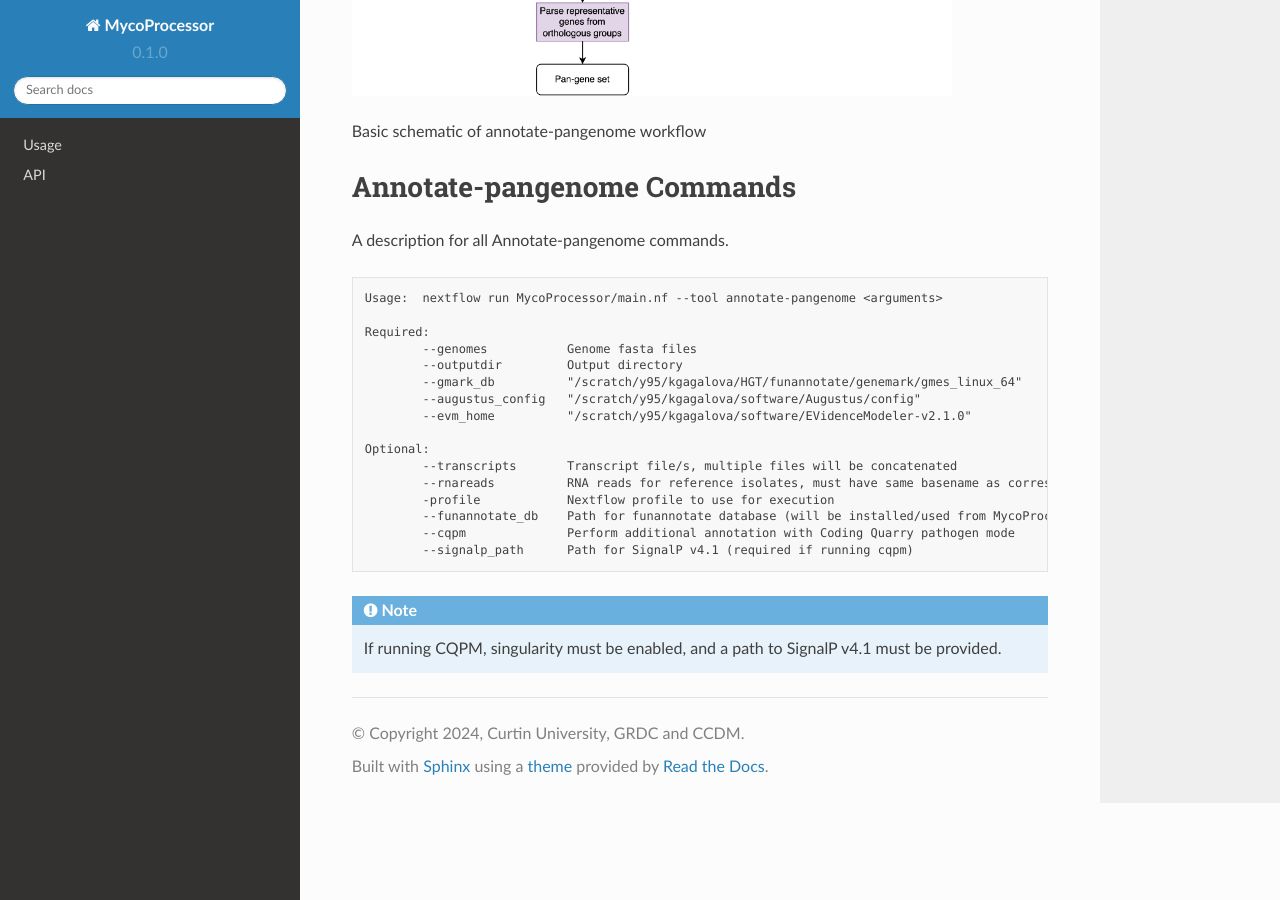
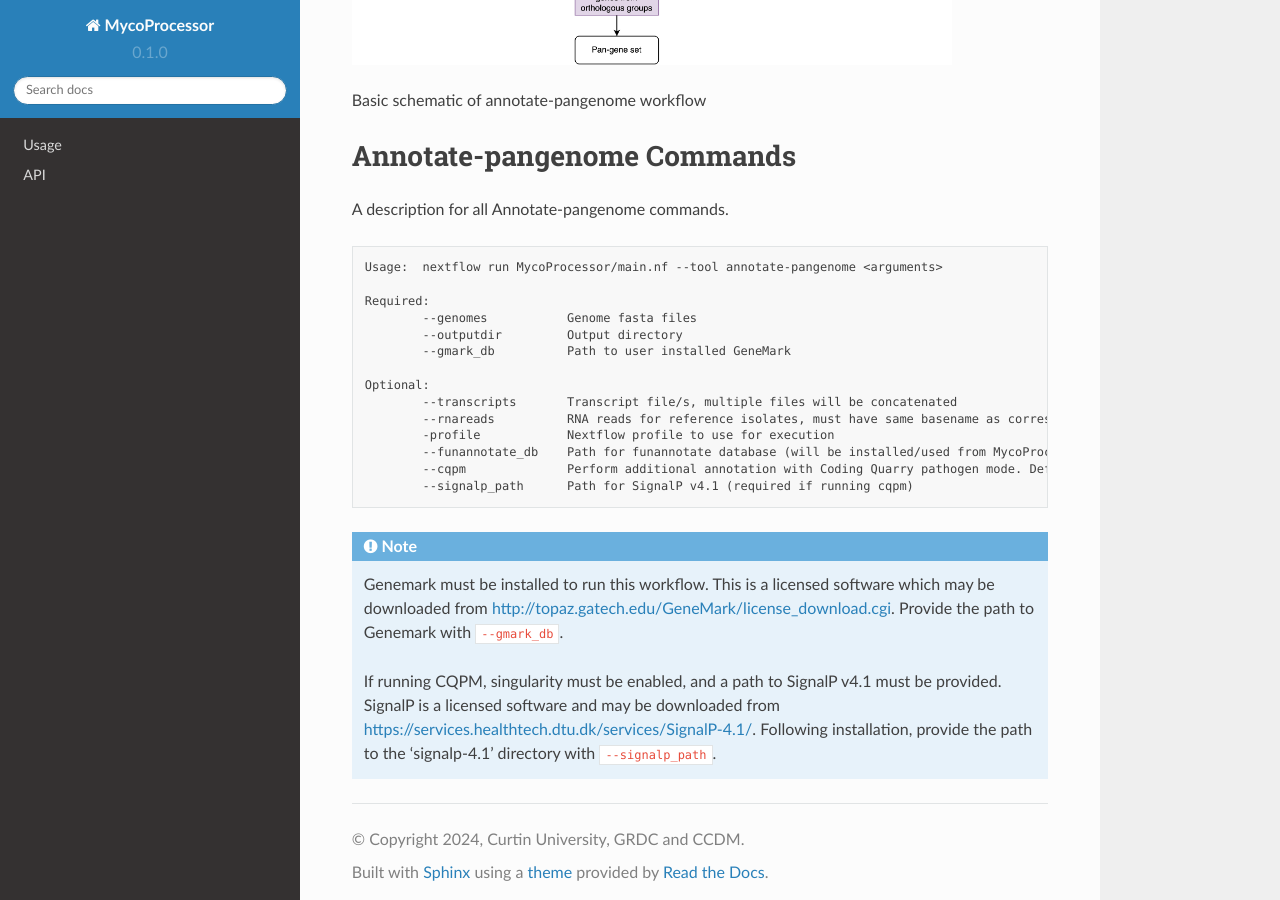
Before and after one commit to KristinaGagalova/MycoProcessor, a Sphinx documentation site: the page built from docs/source/annotate-pangenome.rst, in a window 1280 px wide and 900 px high, scrolled down 1241 px. Built offline with Sphinx 7.4.7 and the Read the Docs theme 2.0.0, drawn with Linux system fonts in a browser that asks for light colours; some of the changed text lies outside the part shown.

Commit message:
updated annotate-pangenome docs

```diff
--- a/docs/source/annotate-pangenome.rst
+++ b/docs/source/annotate-pangenome.rst
@@ -26,6 +26,7 @@ to filter and extract representative sequences, yeilding a pan-gene set represen
   :alt: Basic schematic of annotate-pangenome workflow
 
 Basic schematic of annotate-pangenome workflow
+
 
 .. _commands:
 
@@ -40,18 +41,22 @@ A description for all Annotate-pangenome commands.
 	Required:
 		--genomes           Genome fasta files
 		--outputdir         Output directory
-		--gmark_db          "/scratch/y95/kgagalova/HGT/funannotate/genemark/gmes_linux_64"
-		--augustus_config   "/scratch/y95/kgagalova/software/Augustus/config"
-		--evm_home          "/scratch/y95/kgagalova/software/EVidenceModeler-v2.1.0"
+		--gmark_db          Path to user installed GeneMark
 
 	Optional:
 		--transcripts       Transcript file/s, multiple files will be concatenated
 		--rnareads          RNA reads for reference isolates, must have same basename as corresponding genome
 		-profile            Nextflow profile to use for execution
 		--funannotate_db    Path for funannotate database (will be installed/used from MycoProcessor directory by default)
-		--cqpm              Perform additional annotation with Coding Quarry pathogen mode
+		--cqpm              Perform additional annotation with Coding Quarry pathogen mode. Default: False
 		--signalp_path      Path for SignalP v4.1 (required if running cqpm)
 
 
 .. note::
-   If running CQPM, singularity must be enabled, and a path to SignalP v4.1 must be provided.
+	Genemark must be installed to run this workflow. This is a licensed software which
+	may be downloaded from http://topaz.gatech.edu/GeneMark/license_download.cgi. Provide the
+	path to Genemark with ``--gmark_db``.
+
+   	If running CQPM, singularity must be enabled, and a path to SignalP v4.1 must be provided.
+   	SignalP is a licensed software and may be downloaded from https://services.healthtech.dtu.dk/services/SignalP-4.1/.
+   	Following installation, provide the path to the 'signalp-4.1' directory with ``--signalp_path``.
```
Also changed, not shown: other parts of docs/source/annotate-pangenome.rst (+2 -2 lines), docs/source/images/Annotate-pangenome.drawio.png.
